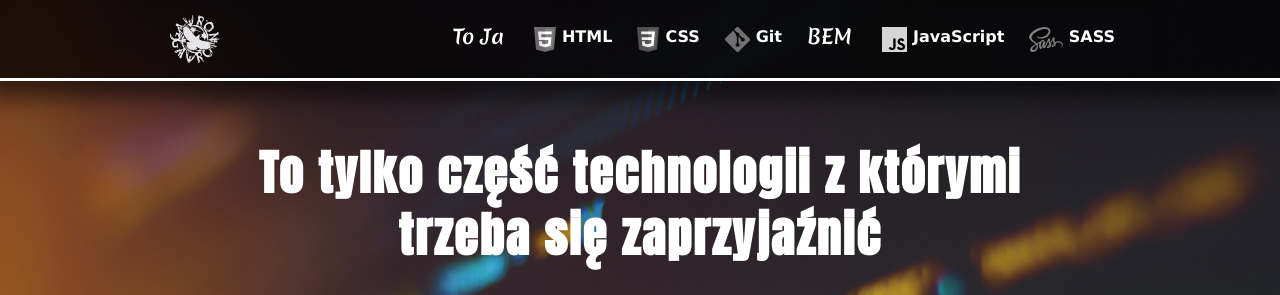
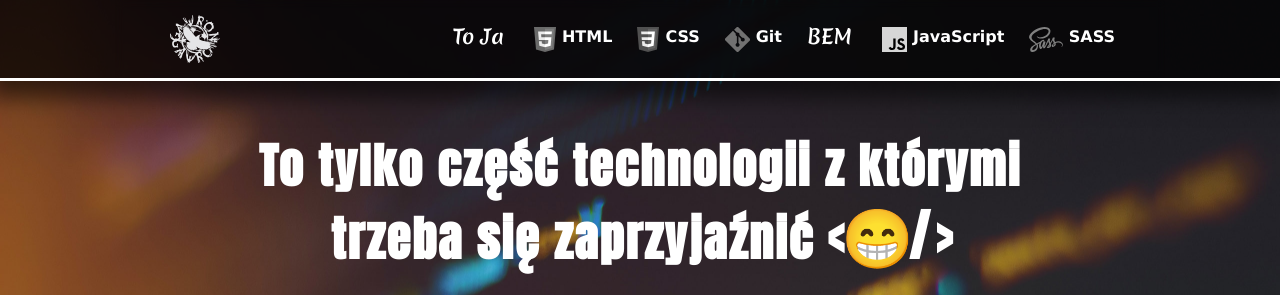
Before and after one commit to cezary-gawronski/mobile-menu, a plain HTML site: page index.html in a window 1280 px wide. Shown: the top 295 px of the page. Drawn offline with Linux system fonts and the light colour scheme.

Commit message:
added span emoji header

```diff
--- a/css/style.css
+++ b/css/style.css
@@ -445,6 +445,12 @@ li {
     font-size: 42px;
 }
 
+.technology__header-emoji {
+    font-size: 58px;
+    letter-spacing: -5px;
+    font-weight: normal;
+}
+
 
 .tech-part__title-art {
     font-size: 30px;
--- a/index.html
+++ b/index.html
@@ -63,7 +63,11 @@
         </div>
         <header class="header" id="start">
             <section class="technology">
-                <h1 class="technology__header">To tylko część technologii z którymi trzeba się zaprzyjaźnić</h1>
+                <h1 class="technology__header">To tylko część technologii z którymi trzeba się zaprzyjaźnić <span
+                        class="technology__header-emoji">
+                        &lt;😁/ &gt;
+                    </span>
+                </h1>
                 <ul class="technology__list">
                     <li class="technology__icon-card">
                         <a href="#" class="technology__icon-link"><img class="technology__icon"
```
